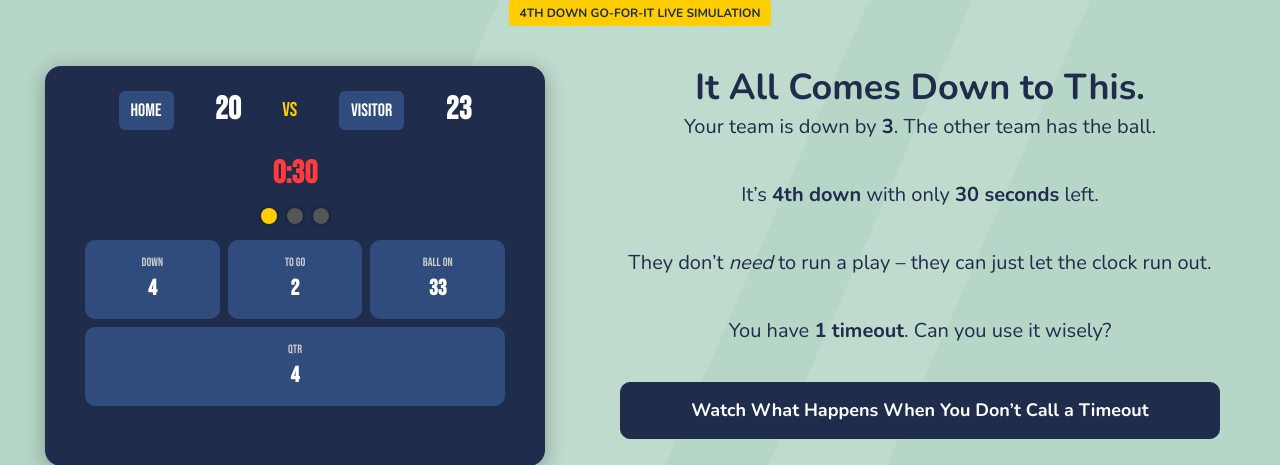
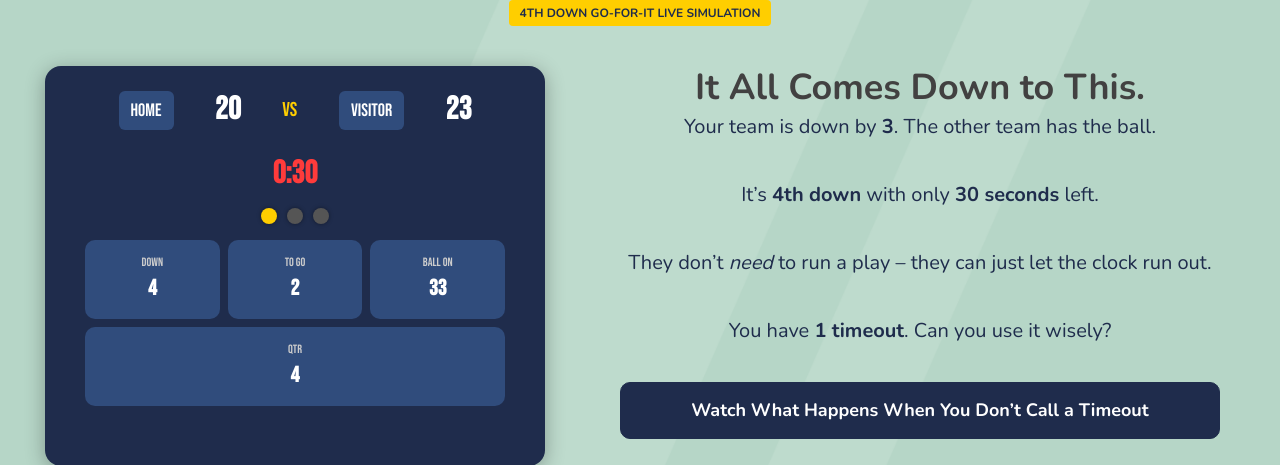
Before and after one commit to trv2111/w4170-proj, a Flask app: page /learn/timeouts in a window 1280 px wide. Shown: the part 70-535 px from the top of the page. Run offline with Flask 3, Linux system fonts and the light colour scheme; some libraries are stand-ins or nearby versions; some web fonts are replaced.

Commit message:
Update timeouts_stage1.html

```diff
--- a/templates/timeouts_stage1.html
+++ b/templates/timeouts_stage1.html
@@ -34,7 +34,7 @@
     <!-- Right: Content -->
     <div class="timeout-content">
       <div id="timeout-message" class="mb-4">
-        <h2 id="headline">It All Comes Down to This.</h2>
+        <h2 id="headline" class="darkGrey">It All Comes Down to This.</h2>
         <p id="scenario-text" class="scenario-text">
           Your team is down by <strong>3</strong>. The other team has the ball.<br><br>
           It’s <strong>4th down</strong> with only <strong>30 seconds</strong> left.<br><br>
```
